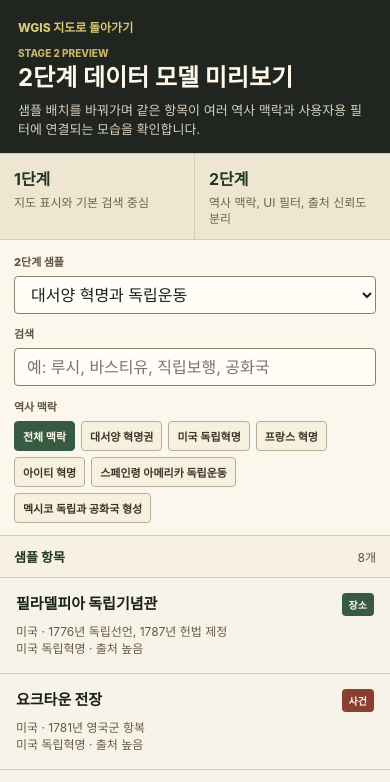
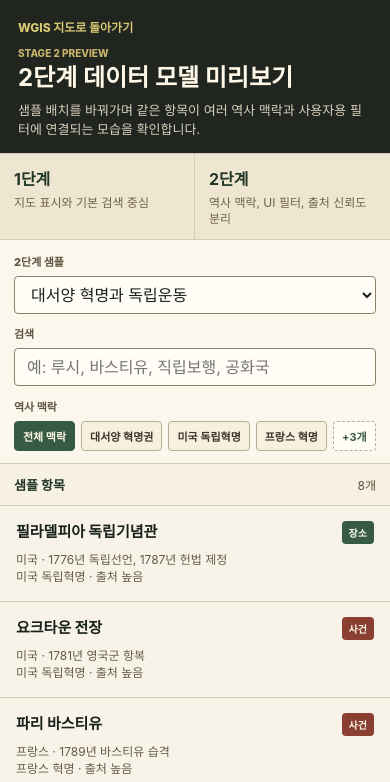
Before and after one commit to withAIcolleague/wgis, a website: page stage2-preview.html in a window 390 px wide. Shown: the top 782 px of the page. Drawn offline with nearby package versions, Linux system fonts and the light colour scheme.

Commit message:
Compact stage 2 context filters

```diff
--- a/scripts/smoke-check.js
+++ b/scripts/smoke-check.js
@@ -148,6 +148,7 @@ function main() {
   check('stage 2 preview can load selected dataset path', stage2App.includes('loadDataset(event.target.value)'));
   check('stage 2 preview renders Leaflet markers', includesAll(stage2App, ['L.map', 'L.marker', 'bindTooltip']));
   check('stage 2 preview clears stale marker labels', includesAll(stage2App, ['function clearMarkers()', 'unbindTooltip()', '.leaflet-tooltip.stage2-label']));
+  check('stage 2 preview compacts context filters', includesAll(stage2App, ['CONTEXT_COLLAPSED_LIMIT', 'contextFiltersExpanded', 'context-filter-toggle']));
   check('stage 2 preview has responsive mobile rules', includesAll(stage2Css, ['@media (max-width: 820px)', '.entry-list']));
   check('stage 2 index has multiple datasets', stage2Datasets.length >= 6);
 
--- a/stage2-preview.css
+++ b/stage2-preview.css
@@ -168,6 +168,16 @@ select {
 .context-chip {
   padding: 6px 8px;
   cursor: pointer;
+}
+
+.context-filter-toggle {
+  border-style: dashed;
+  background: #fffdf6;
+  color: #365a42;
+}
+
+.chip-row.is-collapsed {
+  align-items: flex-start;
 }
 
 .context-chip.active {
--- a/stage2-preview.js
+++ b/stage2-preview.js
@@ -5,6 +5,9 @@ let activeDatasetPath = null;
 let activeContextId = 'all';
 let activeEntryId = null;
 let markers = [];
+let contextFiltersExpanded = false;
+
+const CONTEXT_COLLAPSED_LIMIT = 4;
 
 const CONTEXT_ALL = {
   id: 'all',
@@ -43,6 +46,22 @@ function escapeHtml(value) {
 function getContext(id) {
   if (!stage2Data) return null;
   return stage2Data.contexts.find(context => context.id === id);
+}
+
+function getVisibleContexts(contexts) {
+  if (contextFiltersExpanded || contexts.length <= CONTEXT_COLLAPSED_LIMIT) {
+    return contexts;
+  }
+
+  const visible = contexts.slice(0, CONTEXT_COLLAPSED_LIMIT);
+  if (activeContextId !== CONTEXT_ALL.id && !visible.some(context => context.id === activeContextId)) {
+    const activeContext = contexts.find(context => context.id === activeContextId);
+    if (activeContext) {
+      visible[visible.length - 1] = activeContext;
+    }
+  }
+
+  return visible;
 }
 
 function getFilteredEntries() {
@@ -147,17 +166,35 @@ function renderContextFilters() {
   }
 
   const contexts = [CONTEXT_ALL, ...stage2Data.contexts];
+  const visibleContexts = getVisibleContexts(contexts);
+  const hiddenCount = Math.max(contexts.length - visibleContexts.length, 0);
+  const shouldShowToggle = contexts.length > CONTEXT_COLLAPSED_LIMIT;
 
-  container.innerHTML = contexts.map(context => `
+  container.classList.toggle('is-collapsed', shouldShowToggle && !contextFiltersExpanded);
+  container.innerHTML = [
+    ...visibleContexts.map(context => `
     <button class="context-chip ${context.id === activeContextId ? 'active' : ''}" type="button" data-context-id="${escapeHtml(context.id)}">
       ${escapeHtml(context.labelKo)}
     </button>
-  `).join('');
+    `),
+    shouldShowToggle
+      ? `<button class="context-chip context-filter-toggle" type="button" data-filter-toggle="context" aria-controls="contextFilters" aria-expanded="${contextFiltersExpanded ? 'true' : 'false'}">${contextFiltersExpanded ? '접기' : `+${hiddenCount}개`}</button>`
+      : ''
+  ].join('');
 
-  container.querySelectorAll('button').forEach(button => {
+  const toggleButton = container.querySelector('[data-filter-toggle="context"]');
+  if (toggleButton) {
+    toggleButton.addEventListener('click', () => {
+      contextFiltersExpanded = !contextFiltersExpanded;
+      renderContextFilters();
+    });
+  }
+
+  container.querySelectorAll('button[data-context-id]').forEach(button => {
     button.addEventListener('click', () => {
       activeContextId = button.dataset.contextId;
       activeEntryId = null;
+      contextFiltersExpanded = false;
       update();
     });
   });
@@ -345,6 +382,7 @@ async function loadDataset(path) {
   activeDatasetPath = path;
   activeContextId = 'all';
   activeEntryId = null;
+  contextFiltersExpanded = false;
   document.getElementById('stage2Search').value = '';
   renderDatasetSelect();
   update();
```
Also changed, not shown: data/PROJECT_STATE.md (+12 -5 lines), docs/stage2-preview.md (+9 -0 lines).
